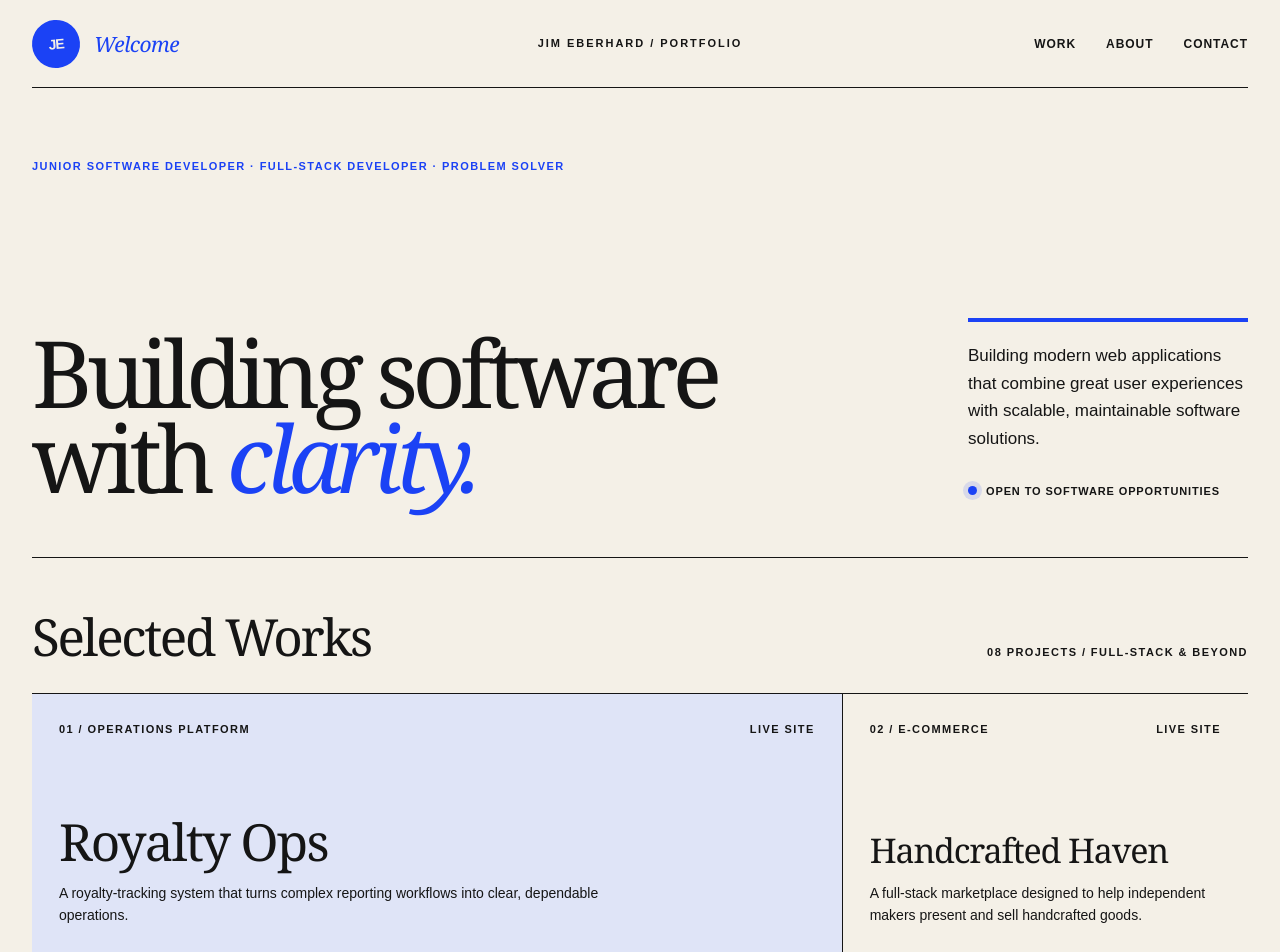
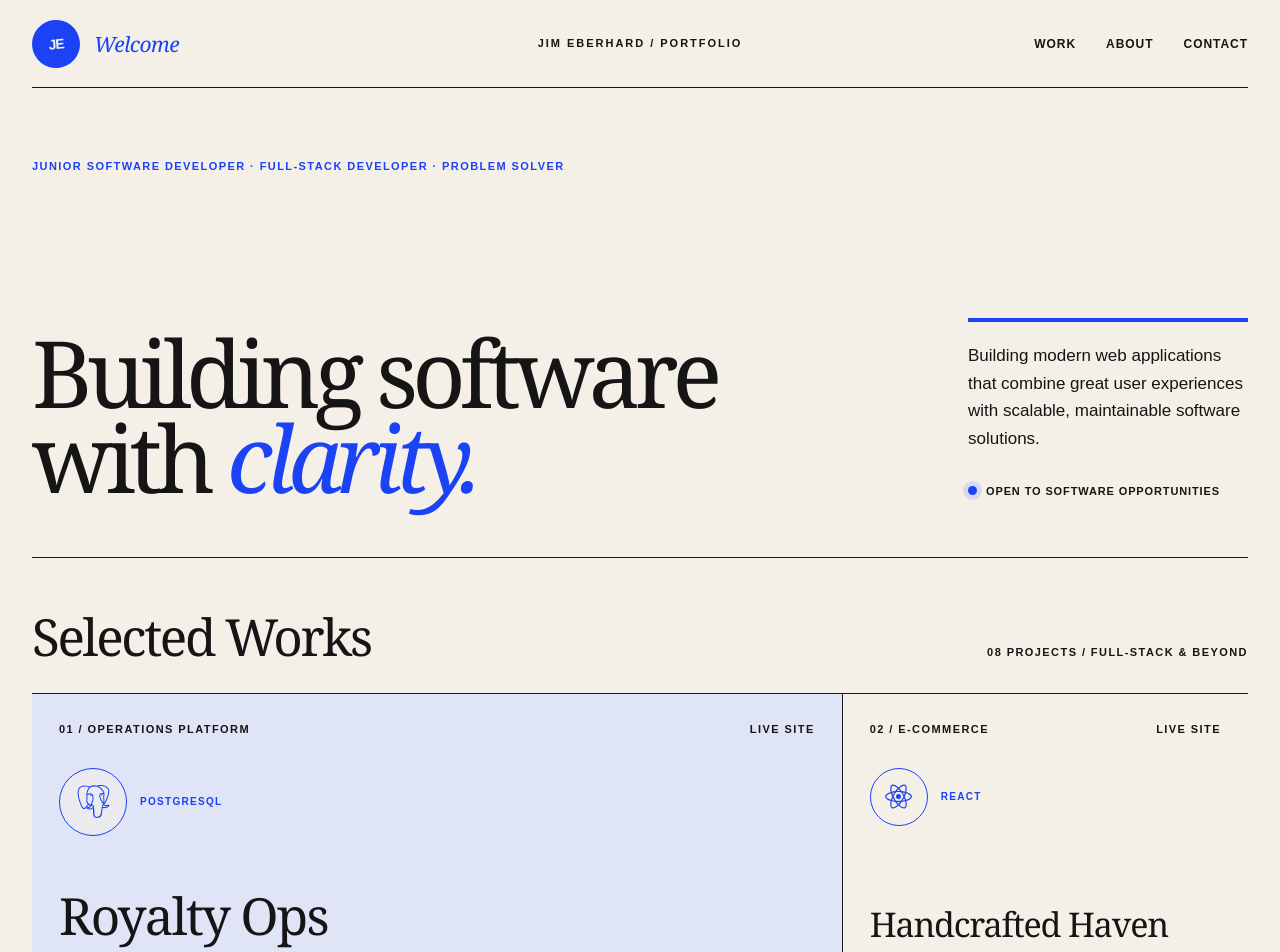
Before and after one commit to jneberhard/portfolio, a Next.js app: page / in a window 1280 px wide. Shown: the top 952 px of the page. Built offline with nearby package versions, Linux system fonts and the light colour scheme.

Commit message:
icons added

```diff
--- a/app/globals.css
+++ b/app/globals.css
@@ -451,6 +451,59 @@ h2 {
   margin: auto 0 28px;
 }
 
+.project-visual {
+  display: flex;
+  align-items: center;
+  gap: 13px;
+  margin-top: 30px;
+  color: var(--cobalt);
+}
+
+.project-icon {
+  display: grid;
+  width: 58px;
+  height: 58px;
+  place-items: center;
+  flex: 0 0 auto;
+  border: 1px solid currentColor;
+  border-radius: 50%;
+  background: rgba(244, 240, 231, 0.48);
+  transition: transform 180ms ease, background-color 180ms ease;
+}
+
+.project-icon svg {
+  width: 27px;
+  height: 27px;
+}
+
+.project.featured .project-icon {
+  width: 68px;
+  height: 68px;
+}
+
+.project.featured .project-icon svg {
+  width: 33px;
+  height: 33px;
+}
+
+.project-icon-label {
+  font-size: 10px;
+  font-weight: 750;
+  letter-spacing: 0.13em;
+  text-transform: uppercase;
+}
+
+.project:hover .project-visual,
+.project:focus-visible .project-visual {
+  color: var(--paper);
+}
+
+.project:hover .project-icon,
+.project:focus-visible .project-icon {
+  background: rgba(244, 240, 231, 0.1);
+  transform: rotate(-5deg) scale(1.05);
+}
+
 .project h3 {
   margin: 54px 0 15px;
   font-size: 34px;
--- a/app/page.tsx
+++ b/app/page.tsx
@@ -1,3 +1,14 @@
+import {
+  SiDotnet,
+  SiJavascript,
+  SiNetlify,
+  SiNextdotjs,
+  SiPostgresql,
+  SiPython,
+  SiReact,
+  SiTypescript,
+} from "react-icons/si";
+
 const projects = [
   {
     number: "01",
@@ -8,6 +19,8 @@ const projects = [
       "A royalty-tracking system that turns complex reporting workflows into clear, dependable operations.",
     technologies: ["TypeScript", "PostgreSQL", "Full stack"],
     href: "https://royalty-ops.vercel.app/",
+    Icon: SiPostgresql,
+    iconLabel: "PostgreSQL",
     featured: true,
   },
   {
@@ -19,6 +32,8 @@ const projects = [
       "A full-stack marketplace designed to help independent makers present and sell handcrafted goods.",
     technologies: ["React", "Node.js", "Commerce"],
     href: "https://handcrafted-haven-gilt.vercel.app/",
+    Icon: SiReact,
+    iconLabel: "React",
     featured: false,
   },
   {
@@ -30,6 +45,8 @@ const projects = [
       "A platform where sheet-music publishers and composers can organize, showcase, and distribute their work.",
     technologies: ["React", "Next.js", "TypeScript"],
     href: "https://independent-sheets.vercel.app/",
+    Icon: SiNextdotjs,
+    iconLabel: "Next.js",
     featured: false,
   },
   {
@@ -41,6 +58,8 @@ const projects = [
       "A lively, shared-screen game experience built for workplace teams, classrooms, and groups.",
     technologies: ["TypeScript", "React", "Game logic"],
     href: "https://the-feud.vercel.app/",
+    Icon: SiTypescript,
+    iconLabel: "TypeScript",
     featured: true,
   },
   {
@@ -52,6 +71,8 @@ const projects = [
       "A modern take on the arcade classic, focused on responsive controls, clear feedback, and replayability.",
     technologies: ["JavaScript", "Canvas", "UI state"],
     href: "https://snake-garden.vercel.app/",
+    Icon: SiJavascript,
+    iconLabel: "JavaScript",
     featured: false,
   },
   {
@@ -63,6 +84,8 @@ const projects = [
       "A complete Connect Four implementation that demonstrates object-oriented design and thoughtful game rules.",
     technologies: [".NET", "C#", "Game logic"],
     href: "https://github.com/jneberhard/ConnectFour",
+    Icon: SiDotnet,
+    iconLabel: ".NET",
     featured: false,
   },
   {
@@ -74,6 +97,8 @@ const projects = [
       "A responsive music-information experience for exploring artists, releases, and the stories behind the music.",
     technologies: ["JavaScript", "HTML", "CSS"],
     href: "https://musicinfous.netlify.app/",
+    Icon: SiNetlify,
+    iconLabel: "Netlify",
     featured: false,
   },
   {
@@ -85,6 +110,8 @@ const projects = [
       "Exploratory analysis that transforms raw datasets into clear patterns, practical summaries, and useful decisions.",
     technologies: ["Python", "Data analysis", "Visualization"],
     href: "https://github.com/jneberhard/Data_Analysis",
+    Icon: SiPython,
+    iconLabel: "Python",
     featured: true,
   },
 ];
@@ -180,6 +207,12 @@ export default function Home() {
                   </span>
                   <span>{project.status}</span>
                 </div>
+                <div className="project-visual" aria-hidden="true">
+                  <span className="project-icon">
+                    <project.Icon />
+                  </span>
+                  <span className="project-icon-label">{project.iconLabel}</span>
+                </div>
                 <div className="project-body">
                   <h3>{project.title}</h3>
                   <p>{project.description}</p>
--- a/package.json
+++ b/package.json
@@ -14,7 +14,8 @@
   "dependencies": {
     "next": "16.2.6",
     "react": "19.2.6",
-    "react-dom": "19.2.6"
+    "react-dom": "19.2.6",
+    "react-icons": "^5.7.0"
   },
   "devDependencies": {
     "@tailwindcss/postcss": "4.2.1",
```
Also changed, not shown: 2 other files (tests, documents, lock files or other folders).
